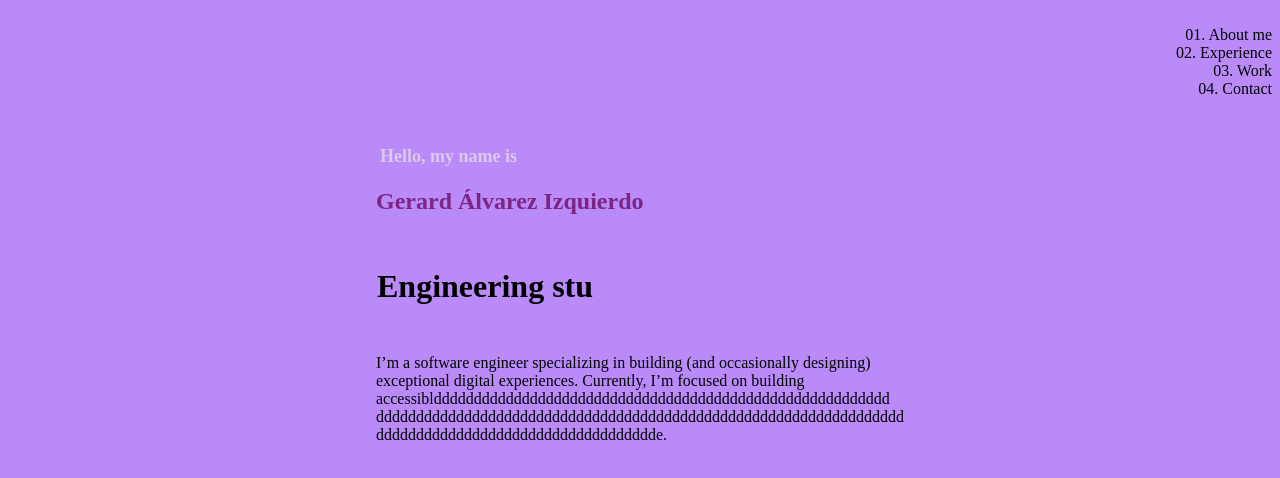
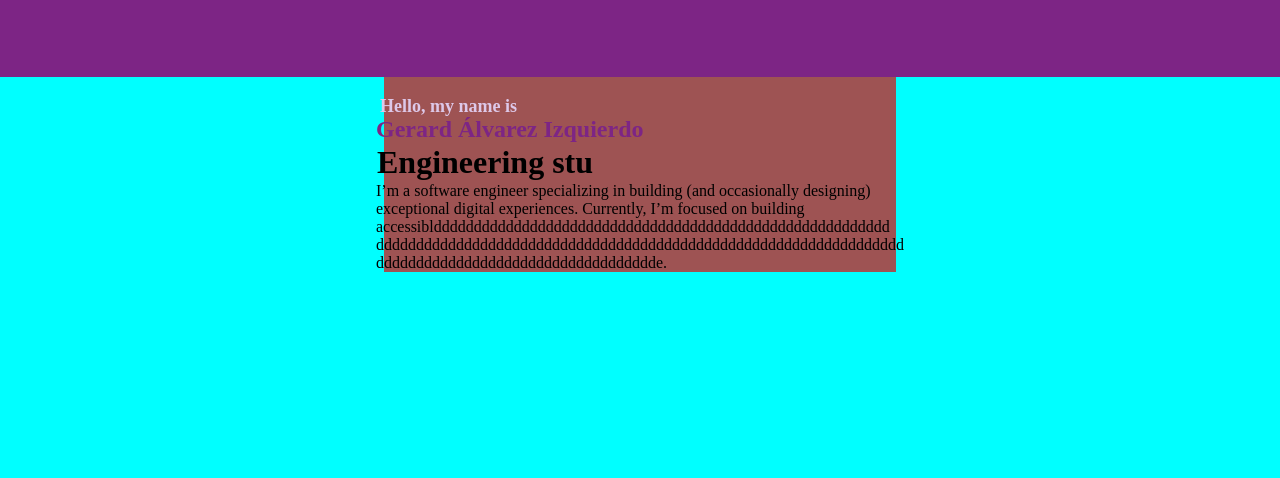
Before and after one commit to gerardalvarez/gerardalvarez.github.io, a React (Create React App) app: page / in a window 1280 px wide. Shown: the top 478 px of the page. Built offline with nearby package versions, Linux system fonts and the light colour scheme.

Commit message:
created navbar y probando colores

```diff
--- a/src/App.css
+++ b/src/App.css
@@ -1,3 +1,9 @@
+
 :root{
-    background-color: #ba8bf8;
+    background-color: aqua;
 }
+* {
+    margin: 0;
+    padding: 0;
+    box-sizing: border-box; /* important to avoid padding/margin collapse */
+  }
--- a/src/App.js
+++ b/src/App.js
@@ -6,9 +6,9 @@ import Profile from "./PortfolioContainer/Home/Profile";
 
 const App = () => {
   return (
-    <div >
-      <Navbar />
-      <Profile />
+    <div className="app">
+      <Navbar/>
+      <Profile/>
     </div>
   );
 };
--- a/src/PortfolioContainer/Home/Profile.css
+++ b/src/PortfolioContainer/Home/Profile.css
@@ -3,6 +3,7 @@
     display: flex;
     margin-left: 30%;
     margin-right: 30%;
+    background-color: #9e5353;
 
 }
 .profile-name{
--- a/src/components/Navbar/Navbar.js
+++ /dev/null
@@ -1,13 +0,0 @@
-import React from 'react'
-import './navbar.css'
-
-export default function Navbar() {
-  return (
-    <ol className="navbar">
-      <li className='navbar01'>01. About me</li>
-      <li className='navbar02'>02. Experience</li>
-      <li className='navbar03'>03. Work</li>
-      <li className='navbar04'>04. Contact</li>
-    </ol>
-  )
-}
--- /dev/null
+++ b/src/components/Navbar/Navbar.jsx
@@ -0,0 +1,10 @@
+import React from 'react'
+import './navbar.css'
+
+export default function Navbar() {
+  return (
+    <div className="topbar">
+
+    </div>
+  )
+}
--- a/src/components/Navbar/navbar.css
+++ b/src/components/Navbar/navbar.css
@@ -1,10 +1,6 @@
-.navbar{
-    list-style: none;
-    text-align: right;
-    display: inline;
-    padding-left: 3px;
-    padding-right: 3px;
+.topbar{
+  width: 100%;
+  box-sizing: border-box;
+    height: 77px;
+    background-color: #7d2585;
 }
-.navbar01 .navbar02 .navbar03 .navbar04 {
-    display: inline;
-}
```
